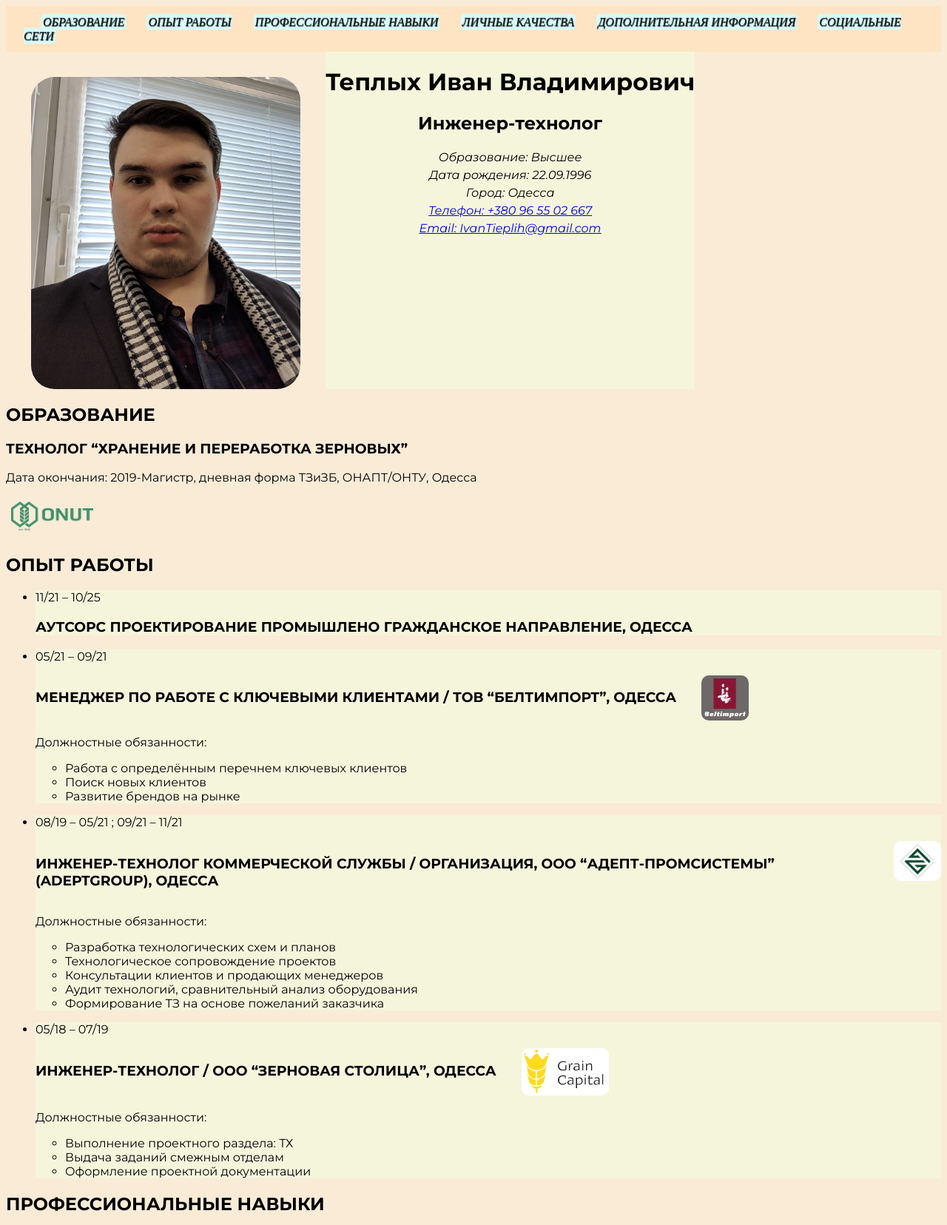
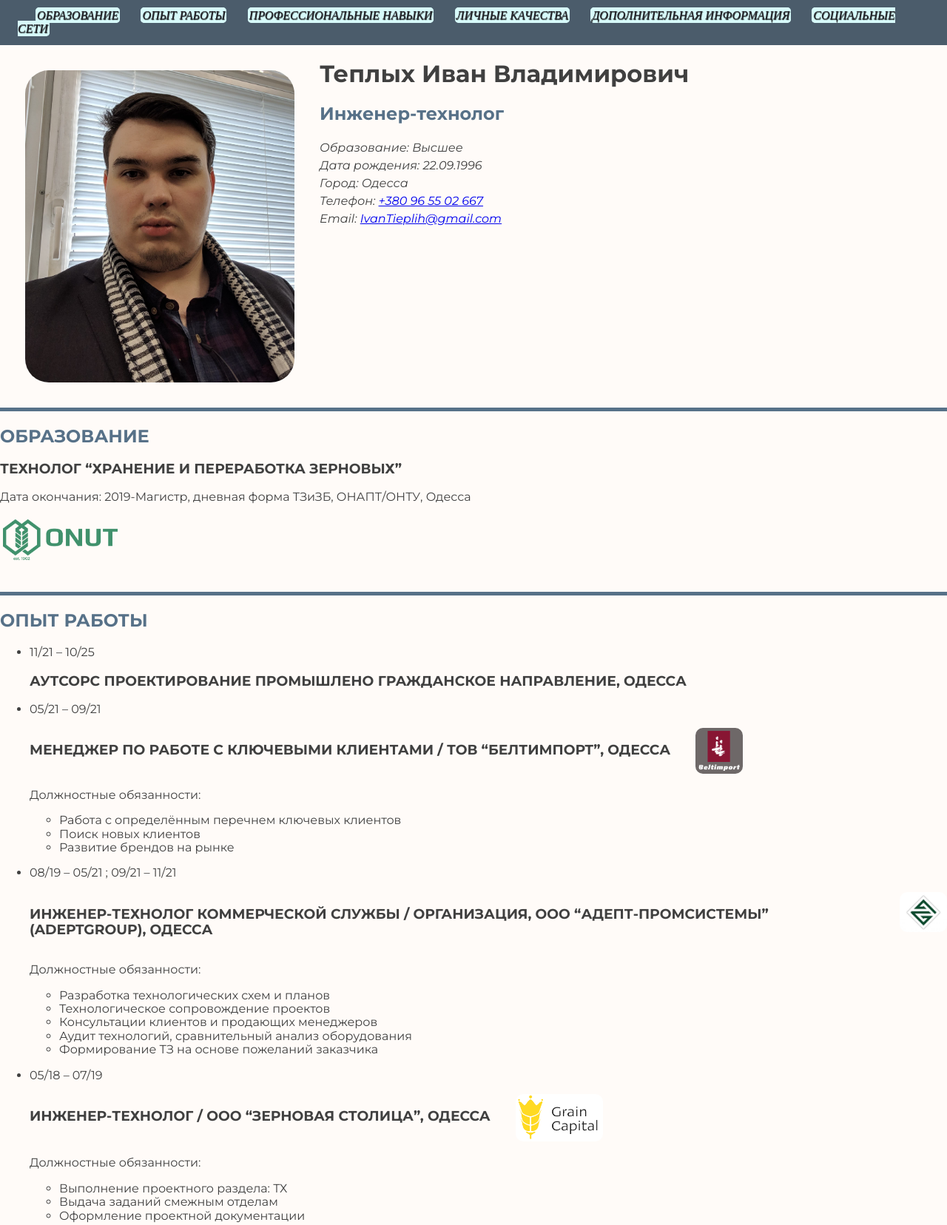
Before and after one commit to IvanTeplykh/resume, a plain HTML site: page index.html in a window 1280 px wide. Shown: the top 1656 px of the page at 74% size. Drawn offline with nearby package versions, Linux system fonts and the light colour scheme.

Commit message:
03.11.25

```diff
--- a/css/styles.css
+++ b/css/styles.css
@@ -1,18 +1,36 @@
+*,
+* ::before,
+* ::after {
+    box-sizing: border-box;
+}
 body {
+    margin-left: 0;
+    margin-right: 0;
     font-family: 'Montserrat';
-    background-color: antiquewhite;
+    background-color: rgb(255, 251, 248);
+    color: rgb(64, 64, 64);
+    display: block;
+}
+h2 {
+    color: rgb(87, 113, 136)
+}
+.header {
+    margin-bottom: 34px;
 }
 .header-information {
     display: flex;
 }
+.header h2 {
+    color: rgb(87, 113, 136);
+}
 .nav {
-    background-color: bisque;
     margin: auto;
-    box-sizing: border-box;
     padding: 12px 24px 12px 24px;
+    width: 100%;
+    background-color: rgb(75, 92, 107);
 }
 .nav a {
-    color: rgb(35, 35, 35);
+    color: rgb(39, 39, 46);
     margin-left: 24px;
     background-color: rgb(215, 250, 250);
     border-radius: 5px;
@@ -34,8 +52,7 @@ body {
 }
 .name-info {
     box-sizing: border-box;
-    background-color: beige;
-    text-align: center;
+    text-align: left;
 }
 .photo {
     border-radius: 32px;
@@ -52,19 +69,25 @@ address {
     text-decoration: none;
     color: red;
 }
-.jobs  li {
-    background-color: beige;
+#ОБРАЗОВАНИЕ {
+    border-top: 5px solid rgb(87, 113, 136);
+    margin-bottom: 34px;
 }
 .university_logo {
-    height: 40px;
+    height: 64px;
     padding: 4px;
-    border: 3px solid rgba(0, 0, 0, 0);
 }
 .university_logo:hover{
     background-color: rgb(155, 253, 209);
     padding: 4px;
-    height: 40px;
     border: 3px solid rgb(64, 145, 108);
+}
+#ОПЫТ_РАБОТЫ {
+    border-top: 5px solid rgb(87, 113, 136);
+    margin-bottom: 34px;
+}
+.jobs  li {
+    font-size: 16px;
 }
 .beltimport {
     display: flex;
@@ -103,3 +126,25 @@ address {
     border: 3px solid rgb( 255, 218, 34);
     box-sizing: border-box;
 }
+#ПРОФЕССИОНАЛЬНЫЕ_НАВЫКИ {
+    border-top: 5px solid rgb(87, 113, 136);
+    margin-bottom: 34px;
+}
+#ПРОФЕССИОНАЛЬНЫЕ_НАВЫКИ {
+    border-top: 5px solid rgb(87, 113, 136);
+    margin-bottom: 34px;
+}
+#ЛИЧНЫЕ_КАЧЕСТВА {
+    border-top: 5px solid rgb(87, 113, 136);
+    margin-bottom: 34px;
+}
+#ДОПОЛНИТЕЛЬНАЯ_ИНФОРМАЦИЯ {
+    border-top: 5px solid rgb(87, 113, 136);
+    margin-bottom: 34px;
+}
+#СОЦИАЛЬНЫЕ_СЕТИ {
+    background-color: rgb(87, 113, 136);
+}
+#СОЦИАЛЬНЫЕ_СЕТИ a {
+    padding: 24px 14px;
+}
--- a/index.html
+++ b/index.html
@@ -4,6 +4,7 @@
     <meta charset="UTF-8">
     <meta name="viewport" content="width=device-width, initial-scale=1.0">
     <title>Resume</title>
+    <link rel="stylesheet" href="node_modules/modern-normalize/modern-normalize.css">
     <link rel="stylesheet" href="./css/styles.css">
     <link rel="preconnect" href="https://fonts.googleapis.com">
     <link rel="preconnect" href="https://fonts.gstatic.com" crossorigin>
@@ -31,8 +32,8 @@
           Образование: Высшее<br />
           Дата рождения: 22.09.1996<br />
           Город: Одесса<br />
-        <a href="tel:+380965502667" class="address-tell">Телефон: +380 96 55 02 667</a><br />
-        <a href="mailto:IvanTieplih@gmail.com" class="address-mail">Email: IvanTieplih@gmail.com</a>
+          Телефон: <a href="tel:+380965502667" class="address-tell">+380 96 55 02 667</a><br />
+          Email: <a href="mailto:IvanTieplih@gmail.com" class="address-mail">IvanTieplih@gmail.com</a>
           </address>
         </div>
       </div>
```
Lines whose indentation alone changed are shown as unchanged.
